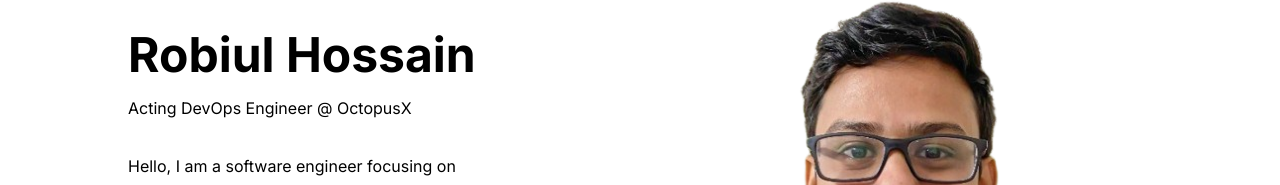
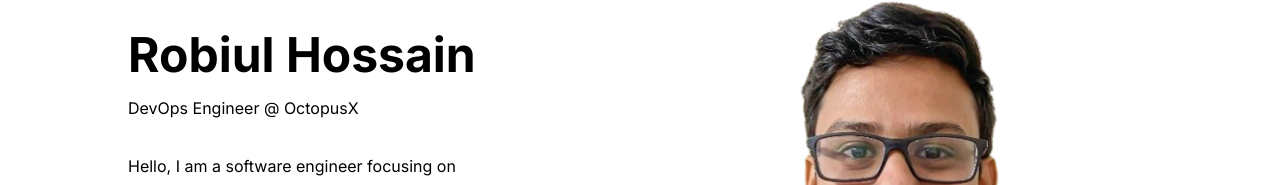
Before and after one commit to coder7475/robiul-hossain-portfolio, a Next.js app: page / in a window 1280 px wide. Shown: the part 196-381 px from the top of the page. Built offline with nearby package versions, Linux system fonts and the light colour scheme.

Commit message:
feat: change the title

```diff
--- a/src/components/ui/Banner.tsx
+++ b/src/components/ui/Banner.tsx
@@ -20,7 +20,7 @@ function LeftBannerText() {
       <h1 className="text-4xl lg:text-5xl md:mb-4 font-bold text-light">
         Robiul Hossain
       </h1>
-      <p className="mb-8 leading-relaxed">Acting DevOps Engineer @ OctopusX</p>
+      <p className="mb-8 leading-relaxed">DevOps Engineer @ OctopusX</p>
       <MyDescription />
       <ResumeBtn />
     </div>
```
